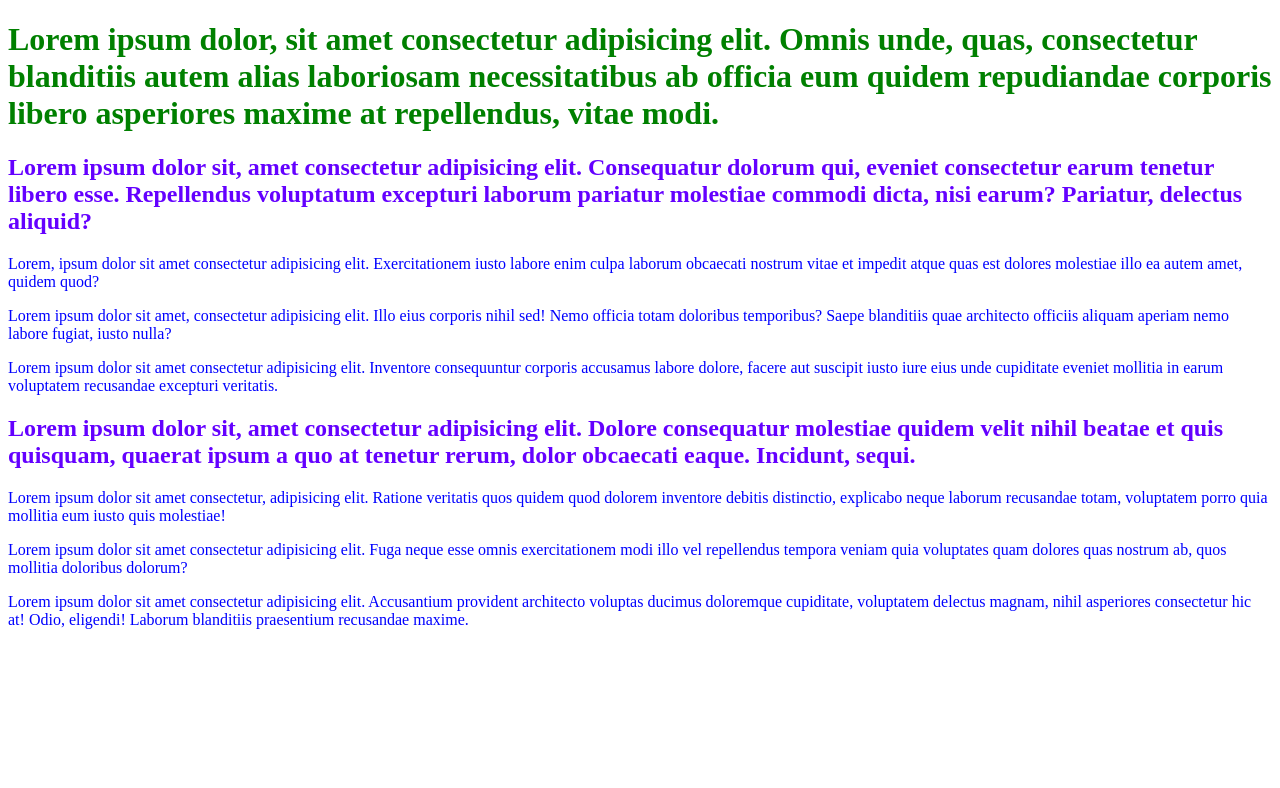
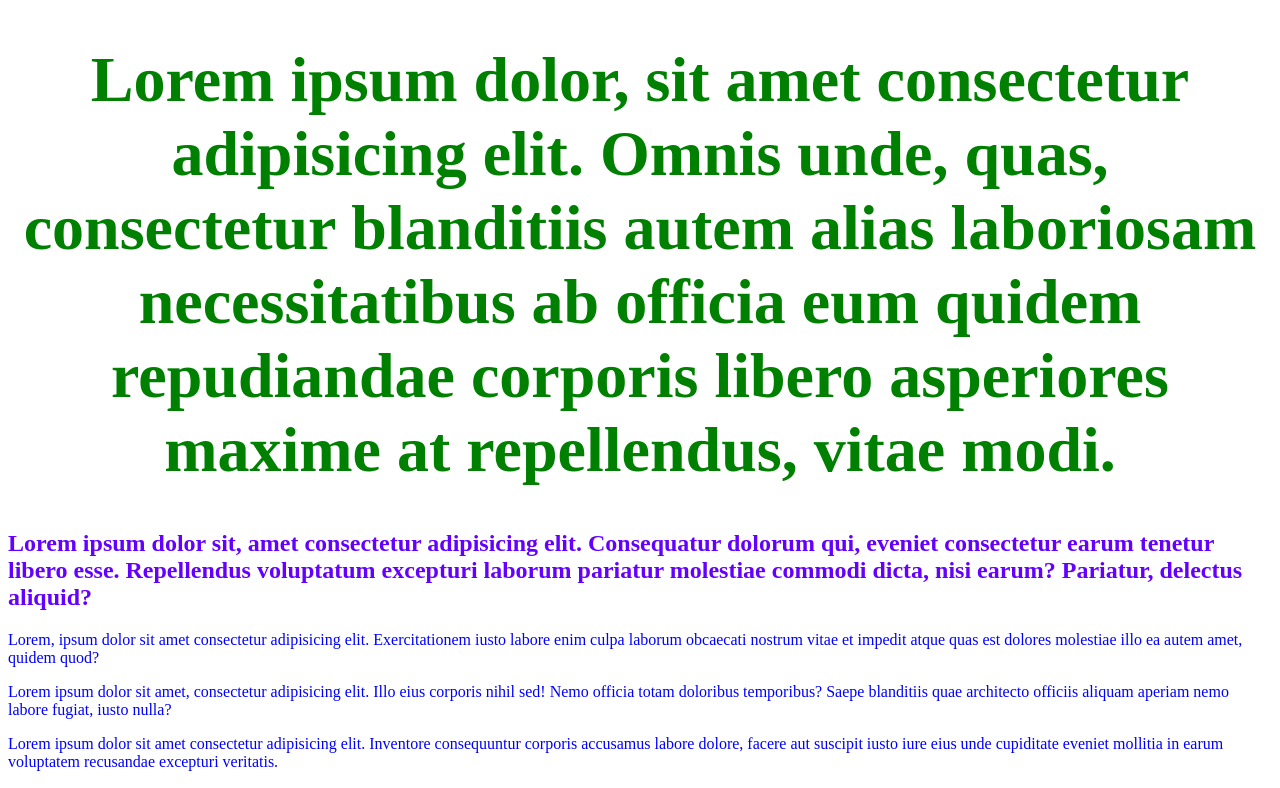
Before and after one commit to Antonina1988/css-intro, a plain HTML site: page index.html in a window 1280 px wide. Shown: the top 788 px of the page. Drawn offline with Linux system fonts and the light colour scheme.

Commit message:
Initial commit

```diff
--- /dev/null
+++ b/assets/css/style.css
@@ -0,0 +1,3 @@
+h1 {
+    color: brown;
+}
--- a/index.html
+++ b/index.html
@@ -4,9 +4,12 @@
     <meta charset="UTF-8">
     <meta name="viewport" content="width=device-width, initial-scale=1.0">
     <title>css-intro</title>
+    <link rel="stylesheet" href="./assets/css/style.css">
     <style>
         h1 {
             color: green;
+            text-align: center;
+            font-size: 64px;
         }
         p {
             color: blue;
```
